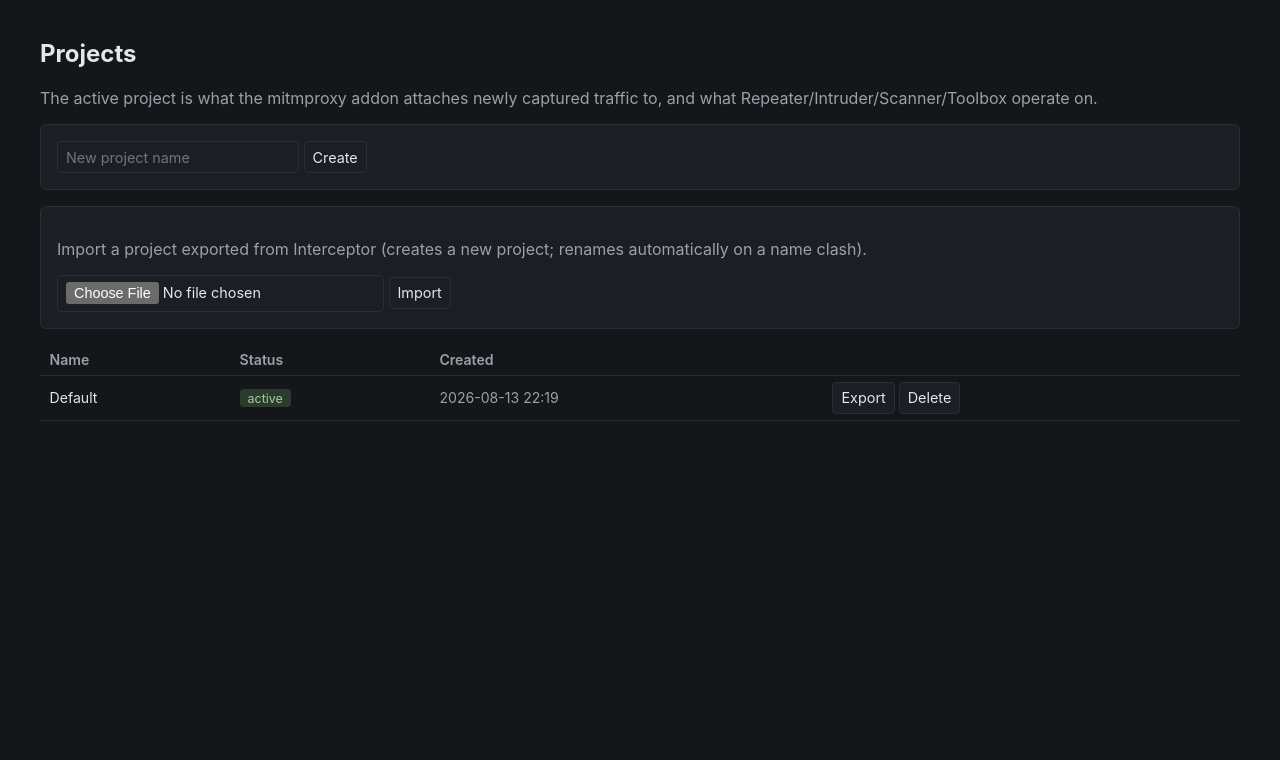
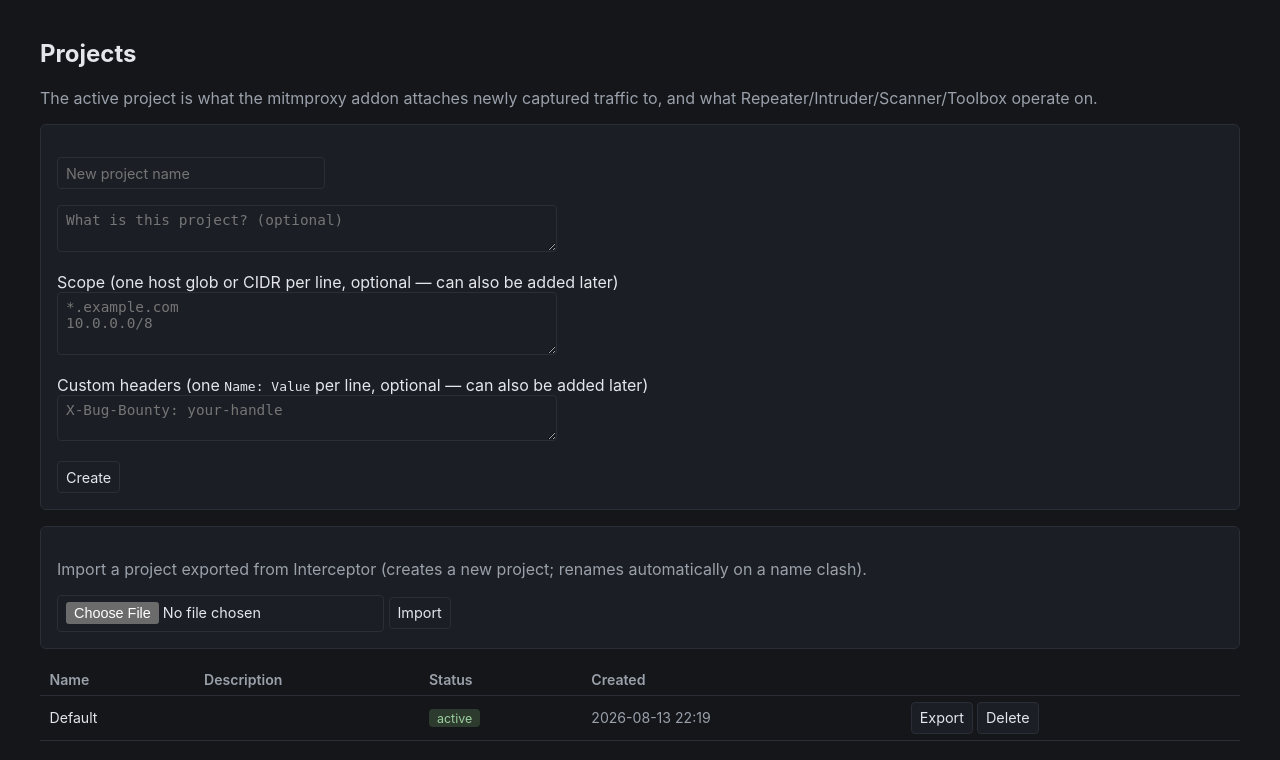
Before and after one commit to AlaBYahya/interceptor, a Django app: page /projects/ in a window 1280 px wide. Shown: the part 56-816 px from the top of the page. Before the commit the page ends 477 px from the top, so only its background shows below. Run offline with Django 5.2, Linux system fonts and the light colour scheme; the visitor is signed in with stand-in values (Sample User, id 1); data comes from the database, SQL or seed files in the repository; data that the repository does not hold is empty; parts of the project's set-up code (start-up, migrations or seed data) failed here and were passed over.

Commit message:
Add description + inline scope/header entry to project creation
Project creation now takes an optional description and lets you seed
scope patterns and custom headers in the same form (one per line),
instead of requiring separate trips to the Scope and Headers pages.

```diff
--- a/django/core/models.py
+++ b/django/core/models.py
@@ -17,6 +17,7 @@ class Project(models.Model):
     ]
 
     name = models.CharField(max_length=200, unique=True)
+    description = models.TextField(blank=True)
     is_active = models.BooleanField(default=False)
     capture_mode = models.CharField(max_length=10, choices=CAPTURE_MODE_CHOICES, default=CAPTURE_ALL)
     created_at = models.DateTimeField(auto_now_add=True)
--- a/django/core/project_transfer.py
+++ b/django/core/project_transfer.py
@@ -34,6 +34,7 @@ def export_project(project):
         "interceptor_export_version": EXPORT_VERSION,
         "project": {
             "name": project.name,
+            "description": project.description,
             "capture_mode": project.capture_mode,
         },
         "scope_entries": [{"pattern": e.pattern, "note": e.note} for e in project.scope_entries.all()],
@@ -189,6 +190,7 @@ def import_project(data):
     project_data = data.get("project", {})
     project = Project.objects.create(
         name=_unique_name(project_data.get("name", "Imported project")),
+        description=project_data.get("description", ""),
         capture_mode=project_data.get("capture_mode", Project.CAPTURE_ALL),
     )
 
--- a/django/core/views.py
+++ b/django/core/views.py
@@ -16,9 +16,23 @@ from .project_transfer import export_project, import_project
 def project_list(request):
     if request.method == "POST":
         name = request.POST.get("name", "").strip()
+        description = request.POST.get("description", "").strip()
+        scope_text = request.POST.get("scope", "")
+        headers_text = request.POST.get("headers", "")
         if name:
-            project, created = Project.objects.get_or_create(name=name)
+            project, created = Project.objects.get_or_create(
+                name=name, defaults={"description": description}
+            )
             if created:
+                for pattern in scope_text.splitlines():
+                    pattern = pattern.strip()
+                    if pattern:
+                        ScopeEntry.objects.create(project=project, pattern=pattern)
+                for line in headers_text.splitlines():
+                    header_name, _, value = line.partition(":")
+                    header_name = header_name.strip()
+                    if header_name:
+                        CustomHeader.objects.create(project=project, name=header_name, value=value.strip())
                 messages.success(request, f"Created project '{name}'.")
             else:
                 messages.info(request, f"Project '{name}' already exists.")
--- a/django/templates/core/project_list.html
+++ b/django/templates/core/project_list.html
@@ -6,7 +6,16 @@
 
 <form method="post" class="panel">
     {% csrf_token %}
-    <input type="text" name="name" placeholder="New project name" required>
+    <p><input type="text" name="name" placeholder="New project name" required style="width: 250px;"></p>
+    <p><textarea name="description" placeholder="What is this project? (optional)" rows="2" style="width: 100%; max-width: 500px;"></textarea></p>
+    <p>
+        <label>Scope (one host glob or CIDR per line, optional — can also be added later)</label><br>
+        <textarea name="scope" placeholder="*.example.com&#10;10.0.0.0/8" rows="3" style="width: 100%; max-width: 500px;"></textarea>
+    </p>
+    <p>
+        <label>Custom headers (one <code>Name: Value</code> per line, optional — can also be added later)</label><br>
+        <textarea name="headers" placeholder="X-Bug-Bounty: your-handle" rows="2" style="width: 100%; max-width: 500px;"></textarea>
+    </p>
     <button type="submit">Create</button>
 </form>
 
@@ -18,11 +27,12 @@
 </form>
 
 <table>
-    <thead><tr><th>Name</th><th>Status</th><th>Created</th><th></th></tr></thead>
+    <thead><tr><th>Name</th><th>Description</th><th>Status</th><th>Created</th><th></th></tr></thead>
     <tbody>
         {% for project in projects %}
         <tr>
             <td>{{ project.name }}</td>
+            <td class="muted">{{ project.description }}</td>
             <td>{% if project.is_active %}<span class="badge badge-in-scope">active</span>{% endif %}</td>
             <td class="muted">{{ project.created_at|date:"Y-m-d H:i" }}</td>
             <td>
```
Also changed, not shown: django/core/migrations/0003_project_description.py (added).
